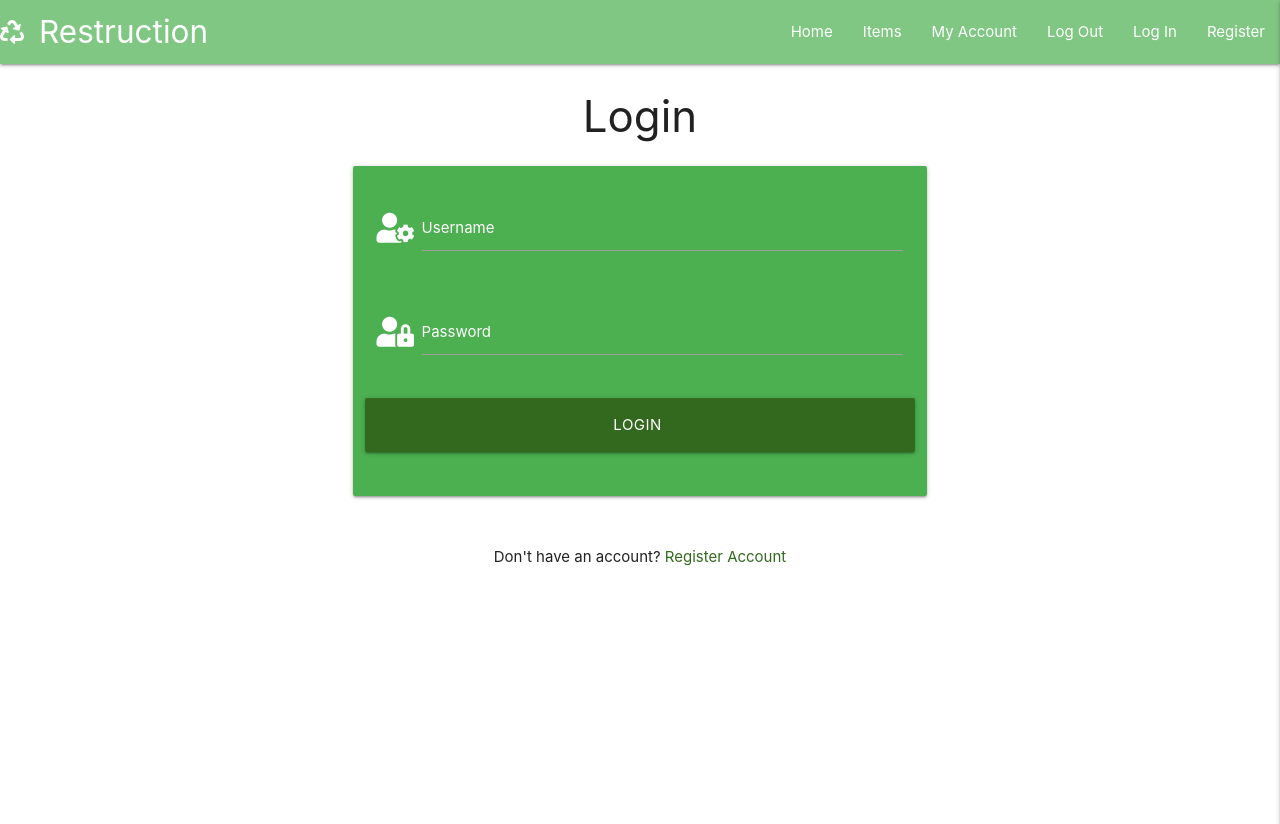
After one commit to marcusnolan/restruction, a Flask app: page /login in a window 1280 px wide. The commit adds this page. Shown: the top 824 px of the page. Run offline with Flask 2, Linux system fonts and the light colour scheme; some libraries are stand-ins or nearby versions.

Commit message:
Login functionality added and working

```diff
--- a/app.py
+++ b/app.py
@@ -30,11 +30,10 @@ def get_items():
 @app.route("/register", methods=["GET", "POST"])
 def register():
     if request.method == "POST":
-        # checking previous usernames
-        existing_user = mongo.db.users.find(
-            {"username": request.form.get("username").lower()},
-            {"email": request.form.get("email").lower()})
-
+        # checking previous usernames and emails
+        existing_user = mongo.db.users.find_one(
+            {'$or': [{"username": request.form.get("username").lower()},
+                     {"email": request.form.get("email").lower()}]})
 
         if existing_user:
             flash("Username or email already in use")
@@ -56,6 +55,29 @@ def register():
     return render_template("register.html")
 
 
+@app.route("/login", methods=["GET", "POST"])
+def login():
+    if request.method == "POST":
+        existing_user = mongo.db.users.find_one(
+            {"username": request.form.get("username").lower()})
+
+        if existing_user:
+            if check_password_hash(
+                    existing_user["password"], request.form.get("password")):
+                session["user"] = request.form.get("username").lower()
+                flash("Welcome, {}".format(request.form.get("username")))
+
+            else:
+                flash("Incorrect Username and/or Password")
+                return redirect(url_for("login"))
+
+        else:
+            flash("Incorrect Username and/or Password")
+            return redirect(url_for("login"))
+
+    return render_template("login.html")
+
+
 if __name__ == "__main__":
     app.run(host=os.environ.get("IP"),
             port=int(os.environ.get("PORT")),
--- a/templates/base.html
+++ b/templates/base.html
@@ -27,7 +27,7 @@
                     <li><a href="#">Items</a></li>
                     <li><a href="#">My Account</a></li>
                     <li><a href="#">Log Out</a></li>
-                    <li><a href="#">Log In</a></li>
+                    <li><a href="{{ url_for('login') }}">Log In</a></li>
                     <li><a href="{{ url_for('register') }}">Register</a></li>
                 </ul>
             </div>
@@ -39,7 +39,7 @@
                     <li><a href="{{ url_for('get_items') }}">Items</a></li>
                     <li><a href="#">My Account</a></li>
                     <li><a href="#">Log Out</a></li>
-                    <li><a href="#">Log In</a></li>
+                    <li><a href="{{ url_for('login') }}">Log In</a></li>
                     <li><a href="{{ url_for('register') }}">Register</a></li>
         </ul>
     </header>
--- /dev/null
+++ b/templates/login.html
@@ -0,0 +1,38 @@
+{% extends "base.html" %}
+{% block content %}
+
+<h3 class="center-align">Login</h3>
+
+<div class="row">
+    <form class="col s12 m8 offset-m2" method="POST" action="{{ url_for('login') }}">
+        <div class="card-panel green">
+            <div class="row">
+                <div class="white-text input-field col s12">
+                    <i class="fas fa-user-cog prefix"></i>
+                    <input id="username" name="username" type="text" class="validate" minlength="5" maxlength="15" pattern="^[a-zA-Z0-9]{5,15}$" required>
+                    <label class="white-text" for="username">Username</label>
+                </div>
+            </div>
+            <div class="row">
+                <div class="white-text input-field col s12">
+                    <i class="fas fa-user-lock prefix"></i>
+                    <input id="password" type="password" name="password" class="validate" minlength="5" maxlength="15" pattern="^[a-zA-Z0-9]{5,15}$" required>
+                    <label class="white-text" for="password">Password</label>
+                </div>
+            </div>
+            <div class="row">
+                <button type="submit" class="col s12 btn-large light-green darken-4 white-text">
+                    Login <i class="fas fa-dign-in-alt"></i>
+                </button>
+            </div>
+        </div>
+    </form>
+</div>
+
+<div class="row">
+    <div class="col s12">
+        <p class="center-align">Don't have an account? <a href="{{ url_for('register') }}" class="light-green-text text-darken-4">Register Account</a></p>
+    </div>
+</div>
+
+{% endblock %}
--- a/templates/register.html
+++ b/templates/register.html
@@ -47,4 +47,10 @@
     </form>
 </div>
 
+<div class="row">
+    <div class="col s12">
+        <p class="center-align">Already have an account? <a href="{{ url_for('login') }}" class="light-green-text text-darken-4">Log in</a></p>
+    </div>
+</div>
+
 {% endblock %}
```
